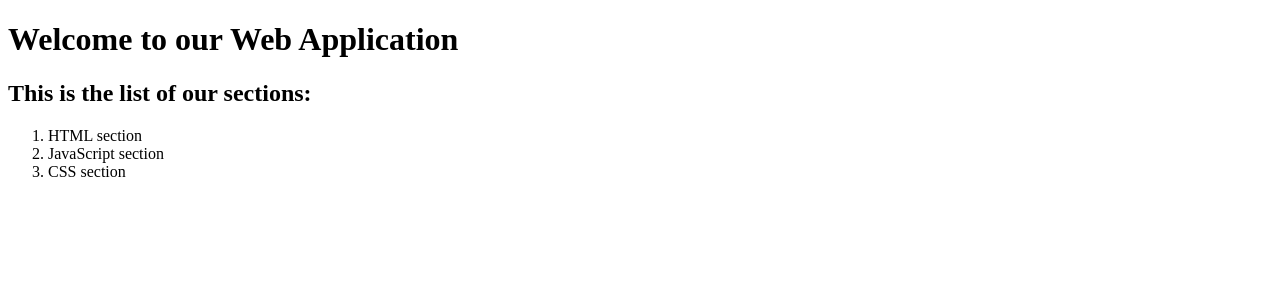
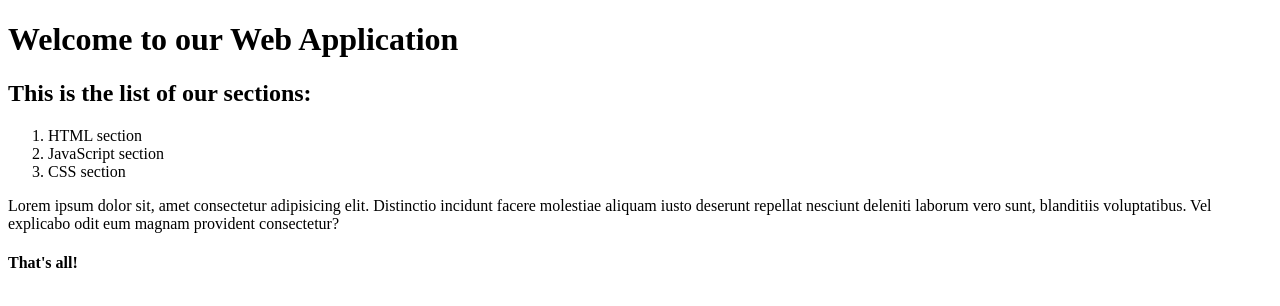
Before and after one commit to 030195/github-collaboration, a plain HTML site: page index.html in a window 1280 px wide. Drawn offline with Linux system fonts and the light colour scheme.

Commit message:
Updated index.html file

```diff
--- a/index.html
+++ b/index.html
@@ -16,5 +16,10 @@
         <li>JavaScript section</li>
         <li>CSS section</li>
     </ol>
+
+    <p>Lorem ipsum dolor sit, amet consectetur adipisicing elit. Distinctio incidunt facere molestiae aliquam iusto deserunt repellat nesciunt deleniti laborum vero sunt, blanditiis voluptatibus. Vel explicabo odit eum magnam provident consectetur?</p>
+
+    <h4>That's all!</h4>
+
 </body>
 </html>
```
